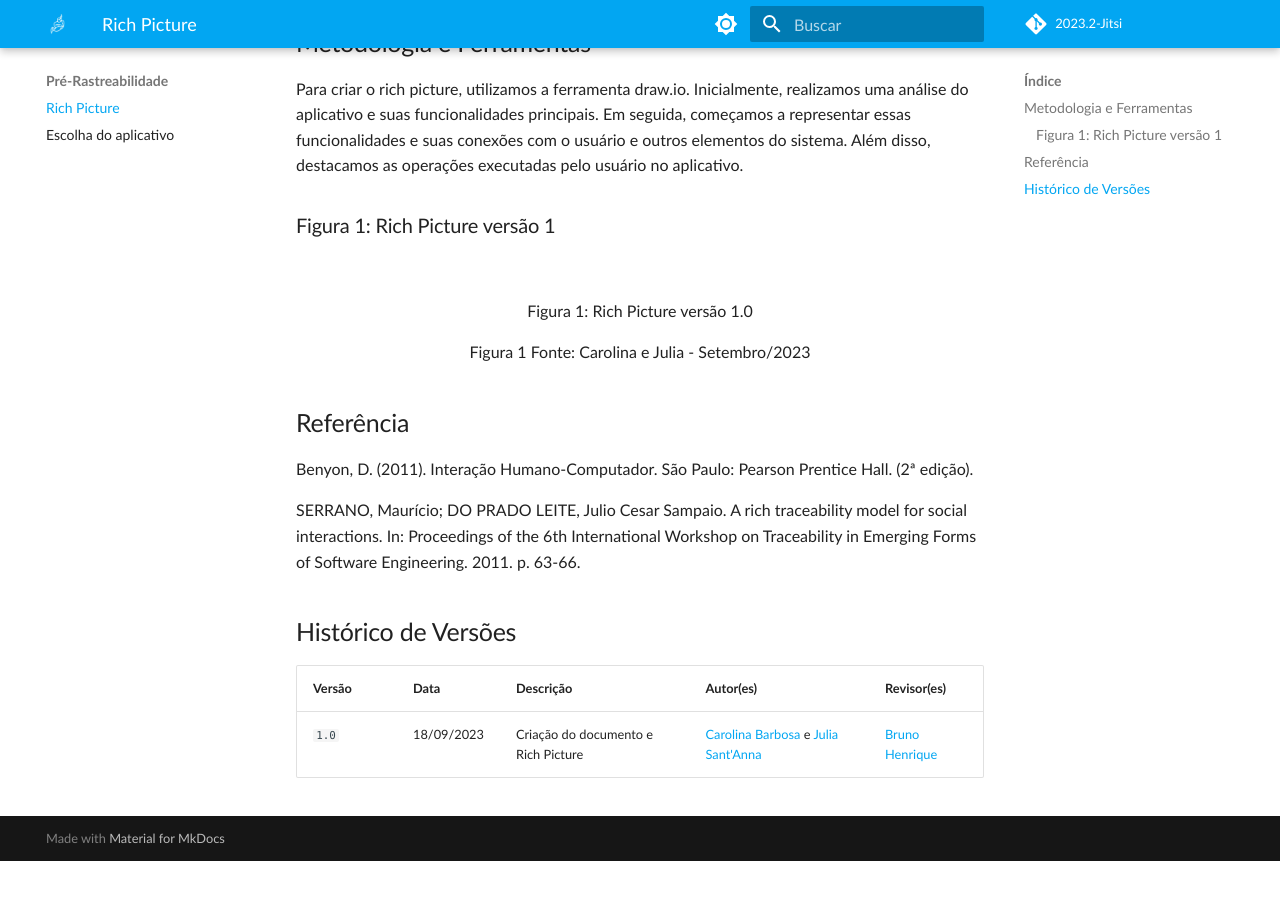
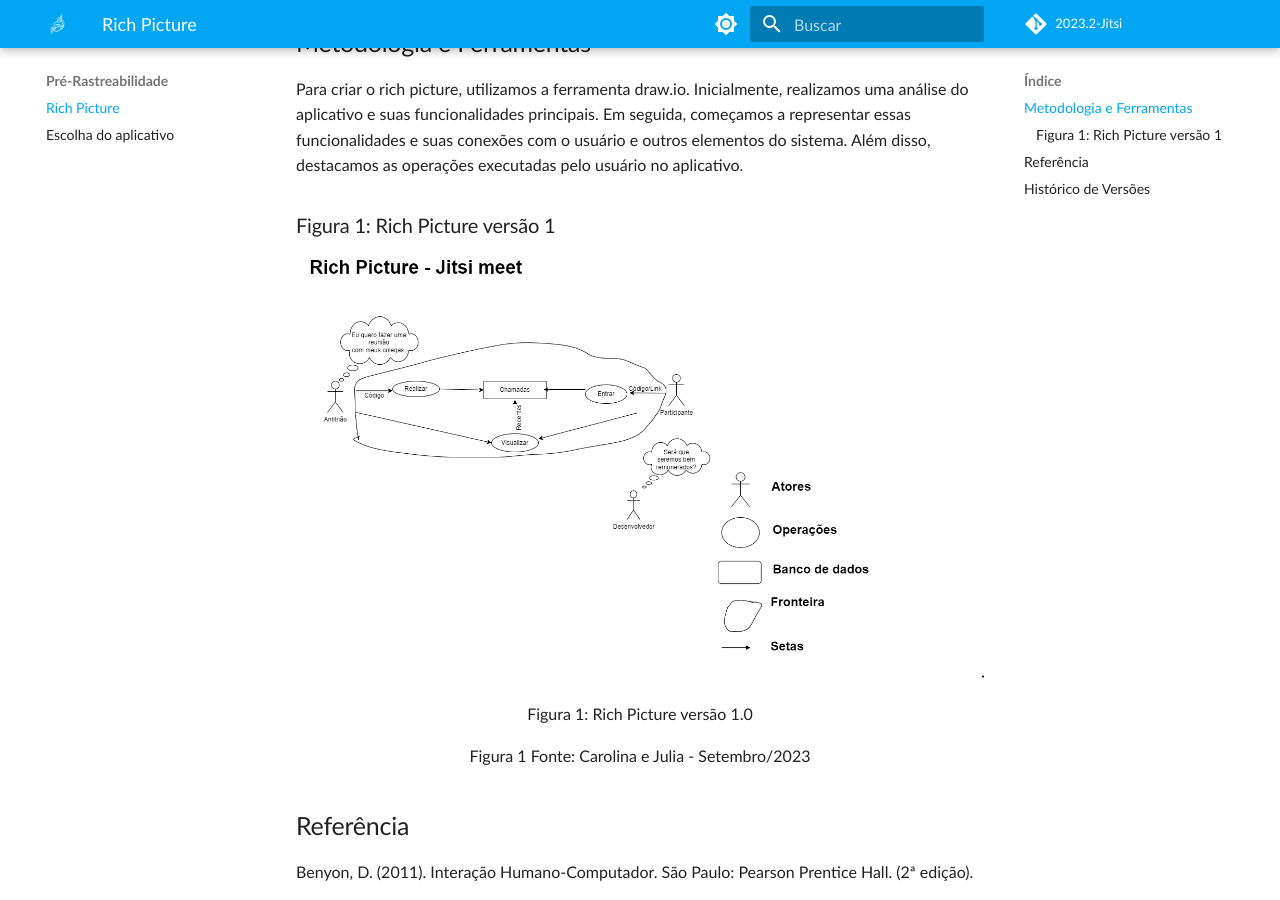
Before and after one commit to Requisitos-de-Software/2023.2-Jitsi, an MkDocs documentation site: the page built from docs/PreRastreabilidade/RichPicture.md, in a window 1280 px wide and 900 px high, scrolled down 371 px. Built offline with MkDocs 1.6.1 and Material for MkDocs 9.7.7, drawn with Linux system fonts in a browser that asks for light colours; some web fonts are replaced; comment, search, counter and statistics services are not loaded; before the commit the page ends 1232 px from its top, so only the background shows below that.

Commit message:
adicionando imagem

```diff
--- a/docs/PreRastreabilidade/RichPicture.md
+++ b/docs/PreRastreabilidade/RichPicture.md
@@ -6,8 +6,7 @@
 Para criar o rich picture, utilizamos a ferramenta draw.io. Inicialmente, realizamos uma análise do aplicativo e suas funcionalidades principais. Em seguida, começamos a representar essas funcionalidades e suas conexões com o usuário e outros elementos do sistema. Além disso, destacamos as operações executadas pelo usuário no aplicativo.
 
 ### Figura 1: Rich Picture versão 1
-
-![]()
+![Alt text](image.png)
 <p align="center">Figura 1: Rich Picture versão 1.0 </p>
 <p align="center"> Figura 1 Fonte: Carolina e Julia - Setembro/2023</p>
 
```
Also changed, not shown: docs/PreRastreabilidade/image.png (added).
